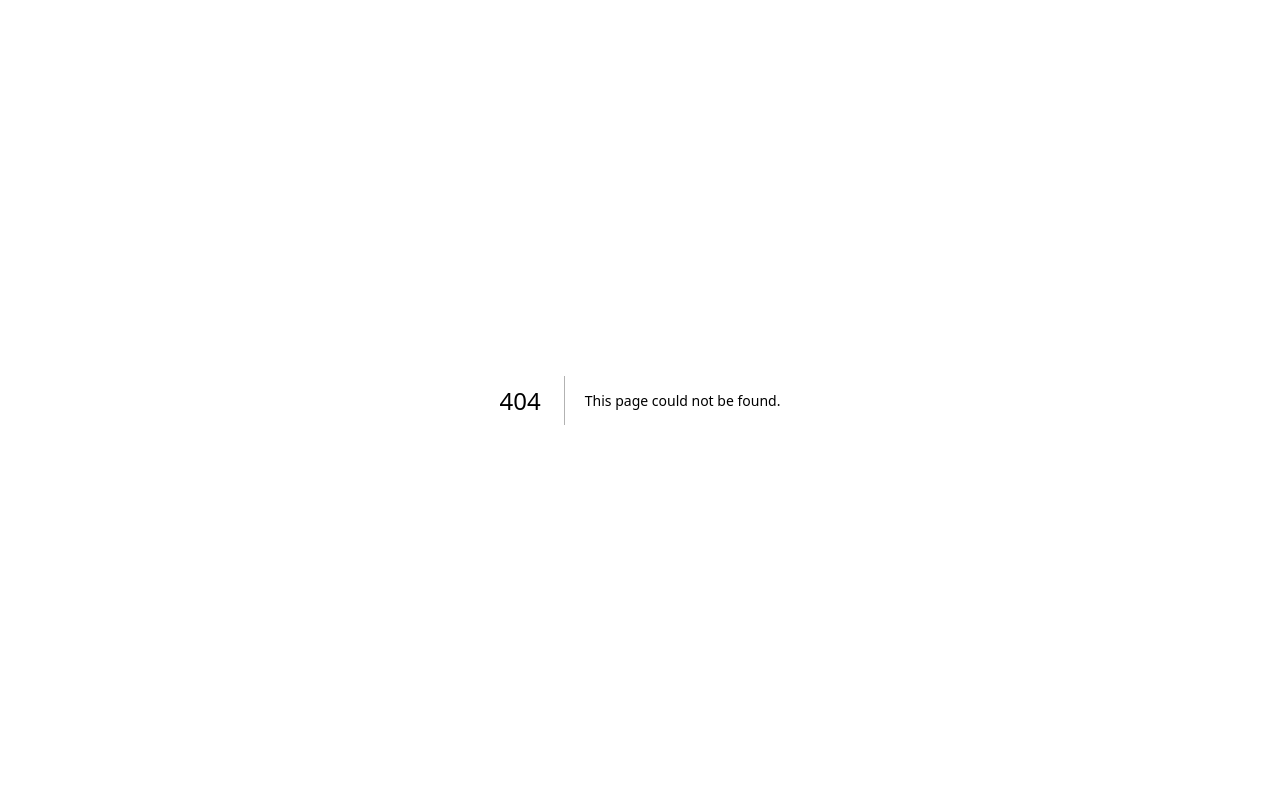
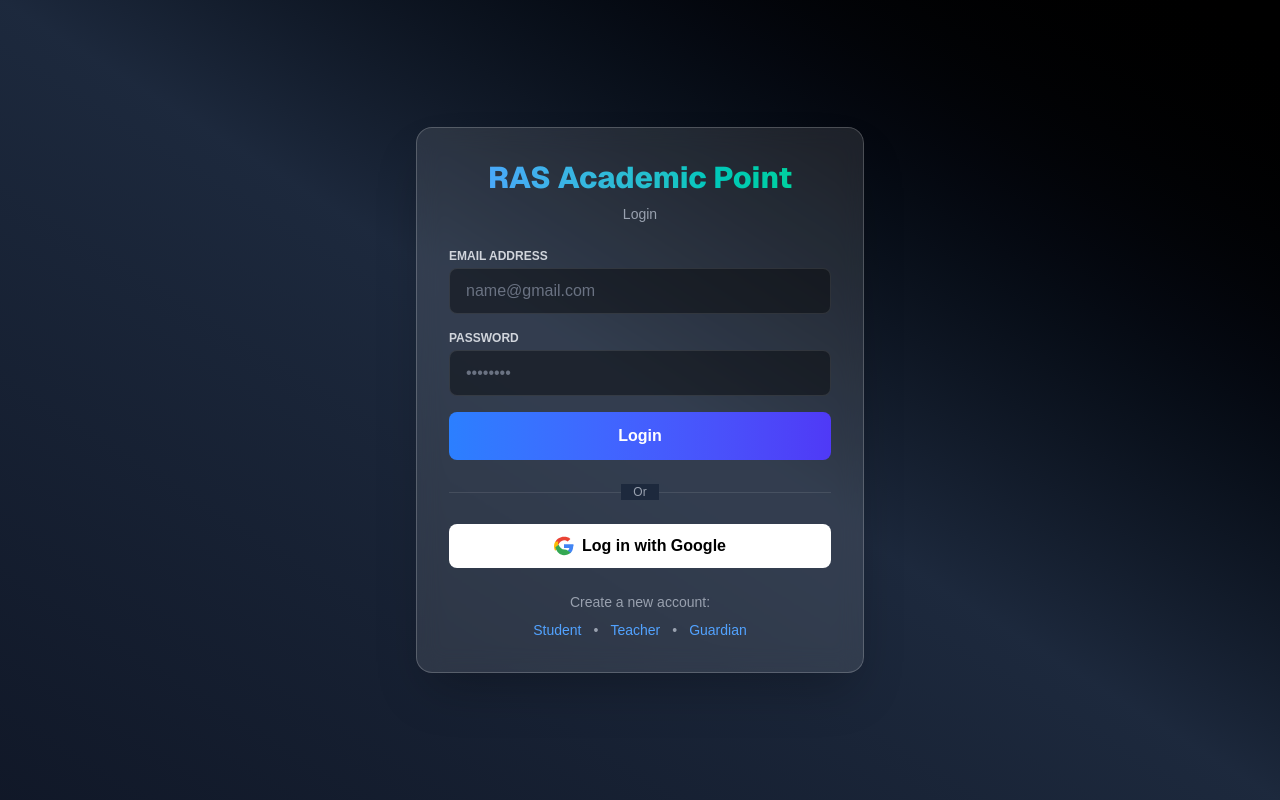
Before and after one commit to riya1689/RAS-academic-point-frontend, a Next.js app: page /login in a window 1280 px wide. Before the commit this address had no page. Built offline with nearby package versions, Linux system fonts and the light colour scheme.

Commit message:
feature: implement login feature with better auth, RBAC

```diff
--- /dev/null
+++ b/src/app/login/page.tsx
@@ -0,0 +1,170 @@
+"use client";
+
+import { useState } from "react";
+import { useRouter } from "next/navigation";
+import api from "@/lib/api";
+
+export default function LoginPage() {
+  const router = useRouter();
+  const [email, setEmail] = useState("");
+  const [password, setPassword] = useState("");
+  const [loading, setLoading] = useState(false);
+  const [error, setError] = useState("");
+
+  const handleSubmit = async (e: React.FormEvent) => {
+    e.preventDefault();
+    setError("");
+    setLoading(true);
+
+    try {
+      const response = await api.post("/auth/login", { email, password });
+
+      localStorage.setItem("token", response.data.token);
+      localStorage.setItem("user", JSON.stringify(response.data.user));
+
+      if (!response.data.user.role) {
+        router.push(`/complete-profile?userId=${response.data.user.id}`);
+      } else {
+        router.push("/dashboard");
+      }
+    } catch (err: any) {
+      if (err.response && err.response.status === 403) {
+        router.push(`/verify-otp?email=${encodeURIComponent(email)}`);
+      } else {
+        setError(
+          err.response?.data?.message ||
+            "Log in failed. Please try again."
+        );
+      }
+    } finally {
+      setLoading(false);
+    }
+  };
+
+  const handleGoogleLogin = () => {
+    window.location.href =
+      "http://localhost:5000/api/auth/signin/google";
+  };
+
+  return (
+    <div className="min-h-screen flex items-center justify-center bg-gradient-to-tr from-gray-900 via-slate-800 to-black text-white p-4">
+      <div className="w-full max-w-md bg-white/10 backdrop-blur-md border border-white/20 p-8 rounded-2xl shadow-2xl">
+        <h2 className="text-3xl font-extrabold text-center mb-2 bg-gradient-to-r from-blue-400 to-emerald-400 bg-clip-text text-transparent font-sans">
+          RAS Academic Point
+        </h2>
+
+        <p className="text-gray-400 text-center text-sm mb-6">
+          Login
+        </p>
+
+        {error && (
+          <div className="bg-red-500/20 border border-red-500 text-red-200 p-3 rounded-lg text-sm mb-4 text-center">
+            {error}
+          </div>
+        )}
+
+        <form onSubmit={handleSubmit} className="space-y-4">
+          <div>
+            <label className="block text-xs uppercase font-bold text-gray-300 mb-1">
+              Email Address
+            </label>
+
+            <input
+              type="email"
+              value={email}
+              onChange={(e) => setEmail(e.target.value)}
+              className="w-full bg-black/40 border border-white/10 rounded-lg px-4 py-2.5 text-white placeholder-gray-500 focus:outline-none focus:border-blue-500 transition-colors"
+              placeholder="name@gmail.com"
+              required
+            />
+          </div>
+
+          <div>
+            <label className="block text-xs uppercase font-bold text-gray-300 mb-1">
+              Password
+            </label>
+
+            <input
+              type="password"
+              value={password}
+              onChange={(e) => setPassword(e.target.value)}
+              className="w-full bg-black/40 border border-white/10 rounded-lg px-4 py-2.5 text-white placeholder-gray-500 focus:outline-none focus:border-blue-500 transition-colors"
+              placeholder="••••••••"
+              required
+            />
+          </div>
+
+          <button
+            type="submit"
+            disabled={loading}
+            className="w-full bg-gradient-to-r from-blue-500 to-indigo-600 hover:from-blue-600 hover:to-indigo-700 text-white font-bold py-3 rounded-lg transition-all transform hover:scale-[1.01] active:scale-[0.99] disabled:opacity-50"
+          >
+            {loading ? "Loading..." : "Login"}
+          </button>
+        </form>
+
+        <div className="relative my-6 flex items-center justify-center">
+          <div className="absolute inset-0 flex items-center">
+            <div className="w-full border-t border-white/10"></div>
+          </div>
+
+          <span className="relative bg-slate-800 px-3 text-xs text-gray-400">
+            Or
+          </span>
+        </div>
+
+        <button
+          onClick={handleGoogleLogin}
+          type="button"
+          className="w-full bg-white text-black hover:bg-gray-100 font-semibold py-2.5 px-4 rounded-lg flex items-center justify-center gap-2 transition-colors"
+        >
+          <svg className="w-5 h-5" viewBox="0 0 24 24">
+            <path
+              fill="#EA4335"
+              d="M12 5.04c1.66 0 3.2.57 4.38 1.69l3.27-3.27C17.67 1.57 15.01 1 12 1 7.24 1 3.2 3.73 1.24 7.72l3.97 3.08C6.18 7.69 8.85 5.04 12 5.04z"
+            />
+            <path
+              fill="#4285F4"
+              d="M23.49 12.27c0-.81-.07-1.59-.2-2.34H12v4.44h6.44c-.28 1.44-1.09 2.66-2.32 3.48l3.6 2.79c2.1-1.94 3.31-4.79 3.31-8.37z"
+            />
+            <path
+              fill="#FBBC05"
+              d="M5.21 10.8c-.24-.72-.38-1.49-.38-2.29s.14-1.57.38-2.29L1.24 7.14C.45 8.74 0 10.53 0 12.43s.45 3.69 1.24 5.29l3.97-3.08c-.24-.72-.38-1.49-.38-2.29z"
+            />
+            <path
+              fill="#34A853"
+              d="M12 23c3.24 0 5.97-1.07 7.96-2.91l-3.6-2.79c-1-.67-2.28-1.07-3.96-1.07-3.15 0-5.82-2.65-6.79-5.76l-3.97 3.08C3.2 19.46 7.24 23 12 23z"
+            />
+          </svg>
+
+          Log in with Google
+        </button>
+
+        <div className="mt-6 text-center text-sm text-gray-400">
+          Create a new account:
+
+          <div className="flex flex-wrap justify-center gap-3 mt-2 font-medium">
+            <a href="/student/signup" className="text-blue-400 hover:underline">
+              Student
+            </a>
+
+            <span>•</span>
+
+            <a href="/teacher/signup" className="text-blue-400 hover:underline">
+              Teacher
+            </a>
+
+            <span>•</span>
+
+            <a
+              href="/guardian/signup"
+              className="text-blue-400 hover:underline"
+            >
+              Guardian
+            </a>
+          </div>
+        </div>
+      </div>
+    </div>
+  );
+}
```
